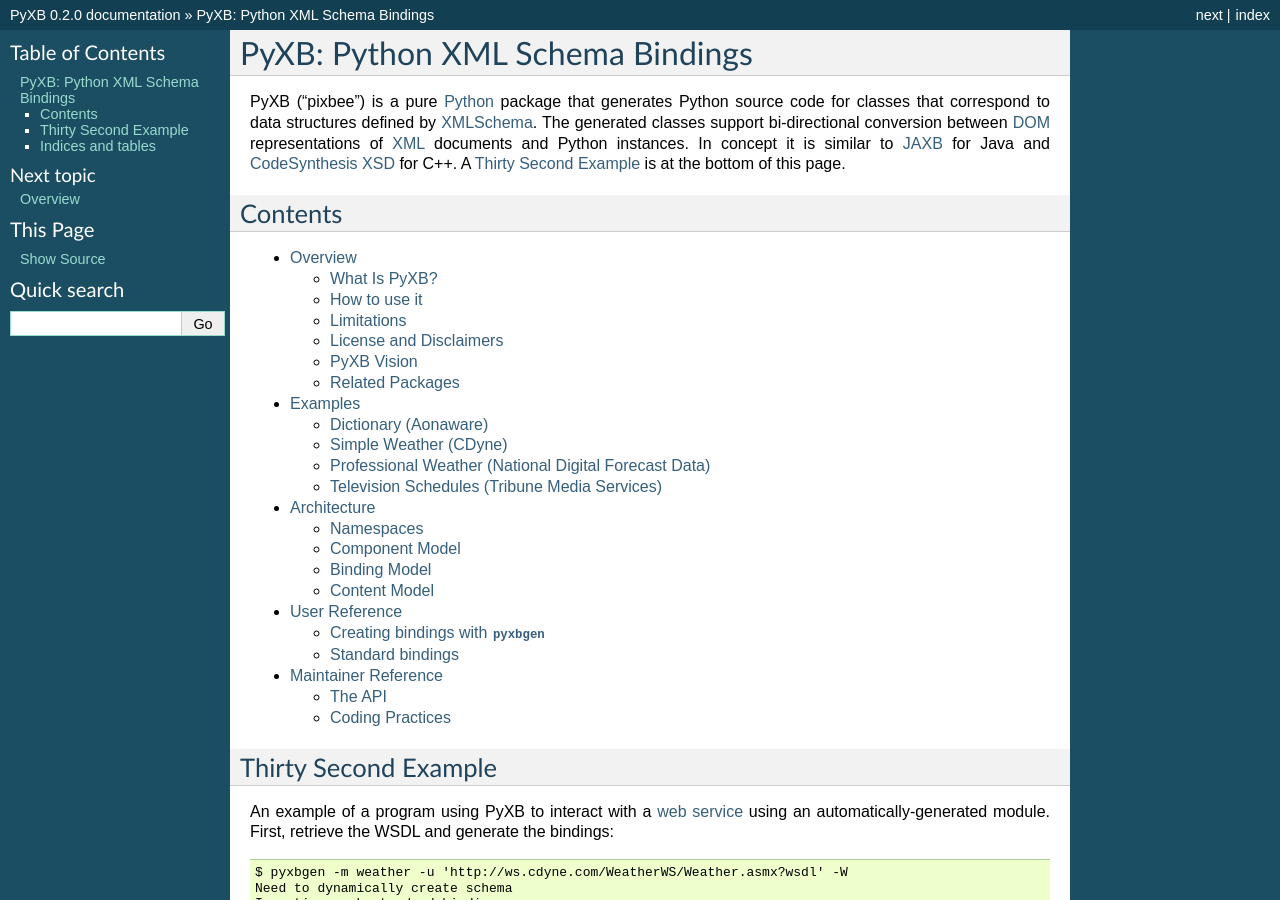
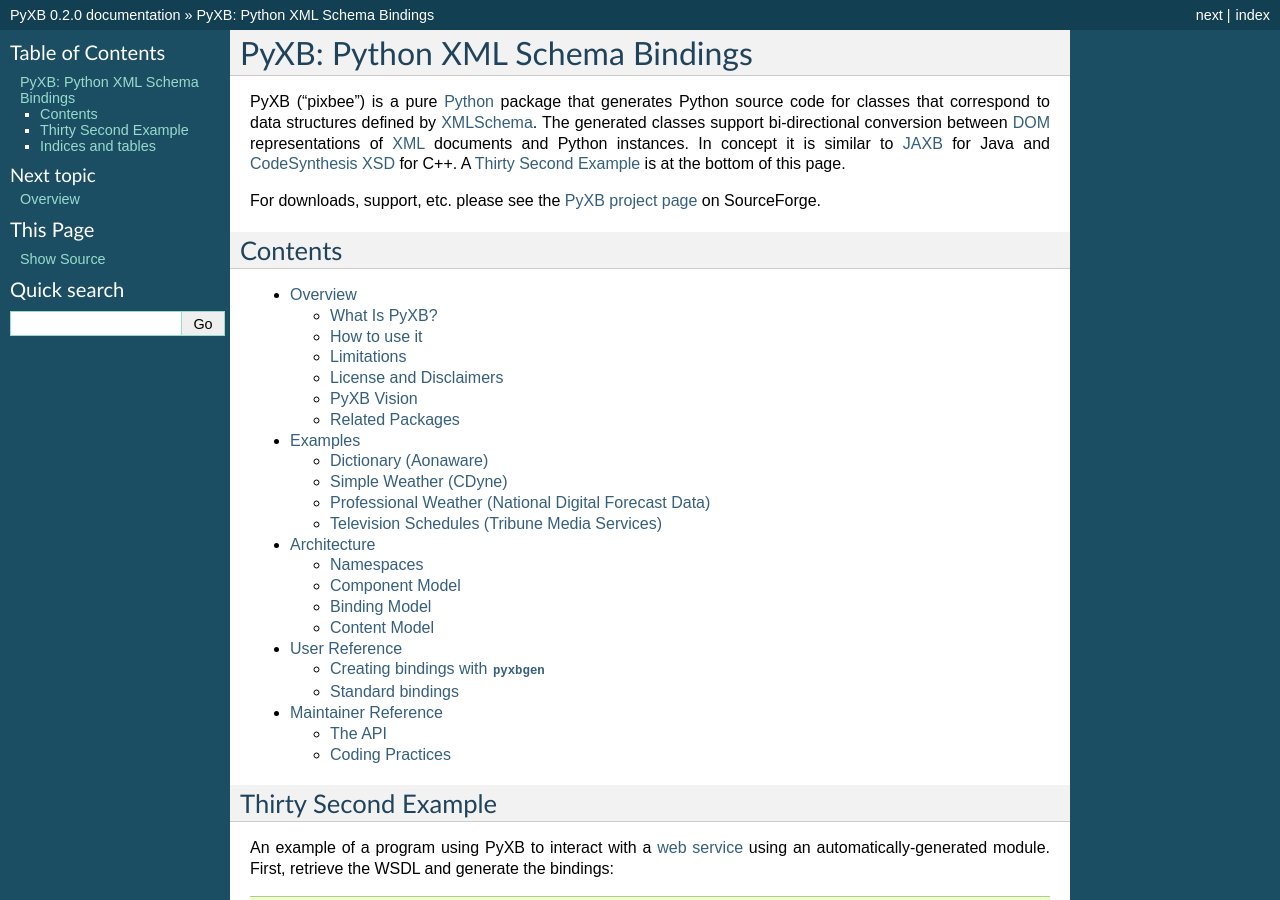
Before and after one commit to pabigot/pyxb, a Sphinx documentation site: the page built from doc/index.txt, in a window 1280 px wide and 900 px high. Built offline with Sphinx 7.4.7, drawn with Linux system fonts in a browser that asks for light colours.

Commit message:
Add reference to distribution site

```diff
--- a/doc/index.txt
+++ b/doc/index.txt
@@ -15,6 +15,9 @@
 <http://en.wikipedia.org/wiki/JAXB>`_ for Java and `CodeSynthesis XSD
 <http://www.codesynthesis.com/products/xsd/>`_ for C++.  A
 :ref:`thirty_sec_example` is at the bottom of this page.
+
+For downloads, support, etc. please see the `PyXB project page
+<http://sourceforge.net/projects/pyxb>`_ on SourceForge.
 
 ********
 Contents
```
